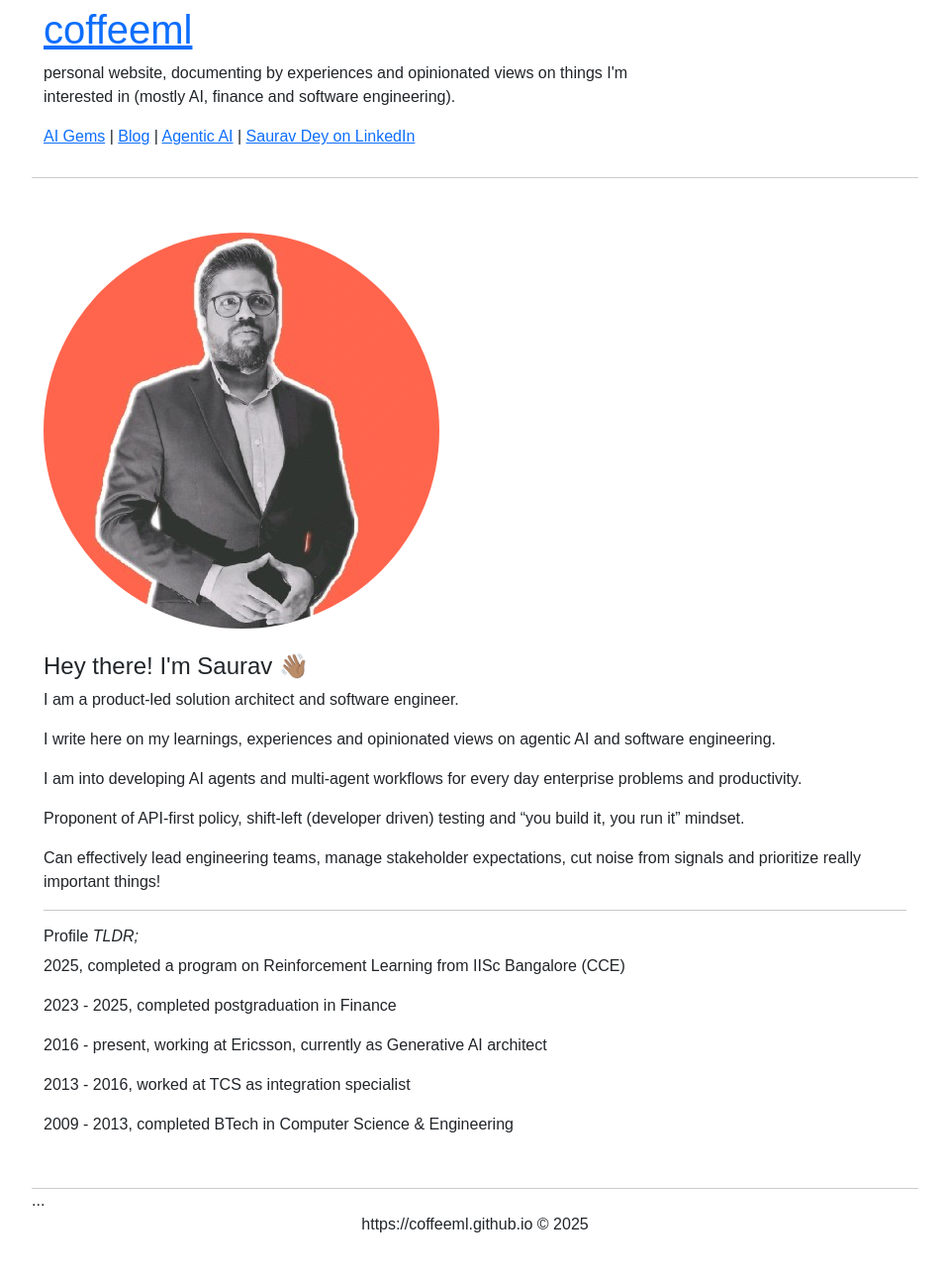
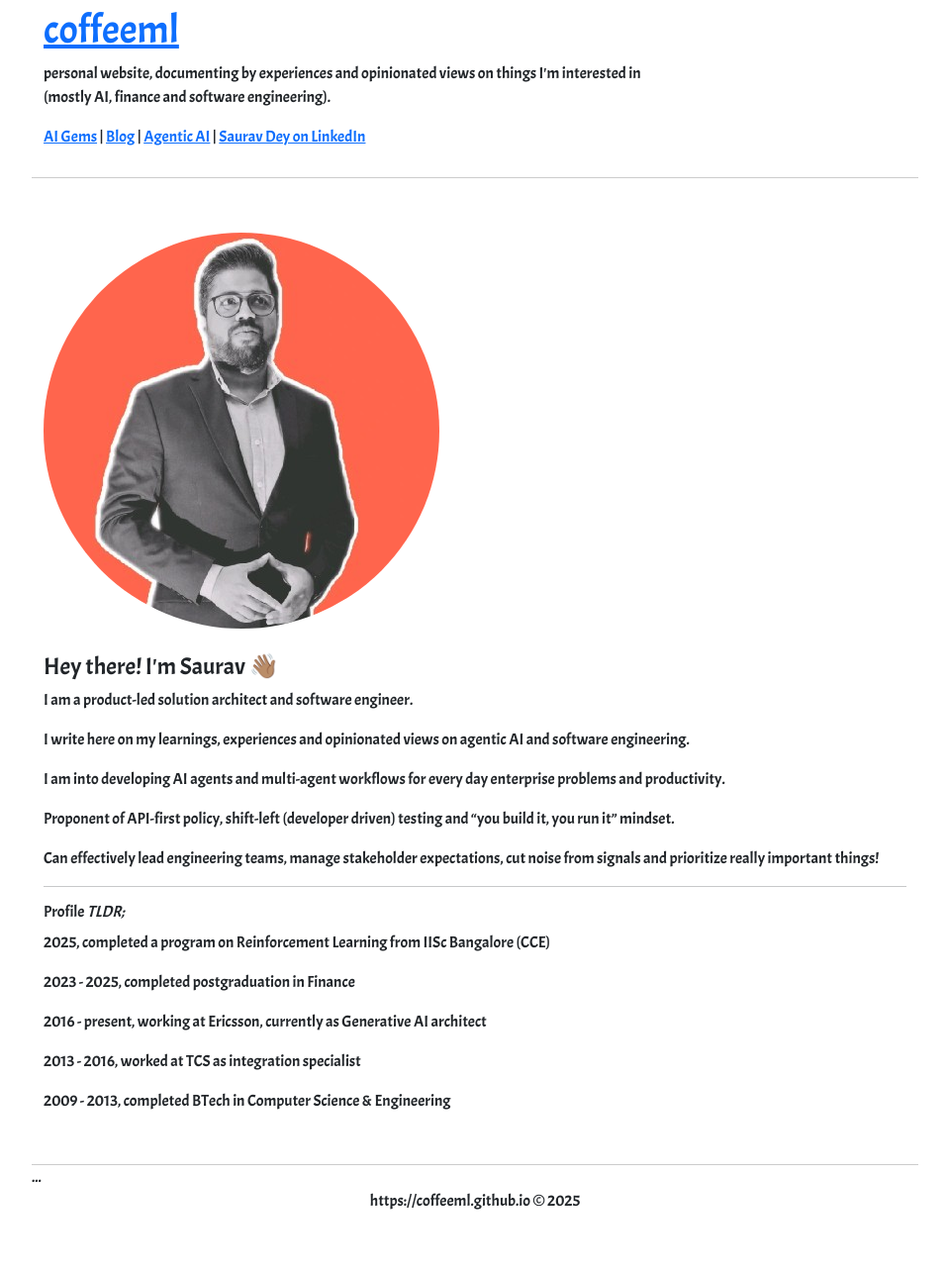
Before and after one commit to coffeeml/coffeeml.github.io, a Jekyll site: the page built from index.markdown, in a window 1280 px wide. Shown: the whole page at 99% size, without its empty margins (160-1119 px from the left). Built offline with Jekyll 4.4.1, drawn with Linux system fonts in a browser that asks for light colours; nearby versions of some CDN libraries; after the commit the page ends 1265 px from its top, so only the background shows below that.

Commit message:
Update main.css

```diff
--- a/css/main.css
+++ b/css/main.css
@@ -1,6 +1,5 @@
 body {
-  font-family: "Alan Sans", sans-serif;
-  font-optical-sizing: auto;
+  font-family: "Acme", sans-serif;
   font-weight: 400;
   font-style: normal;
 }
```
